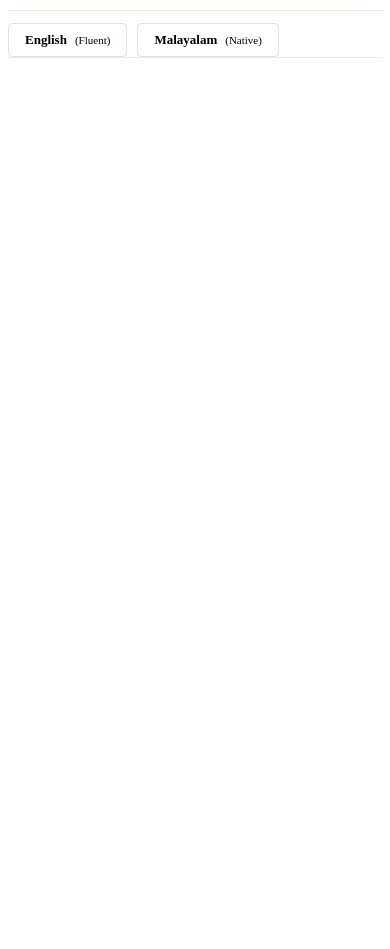
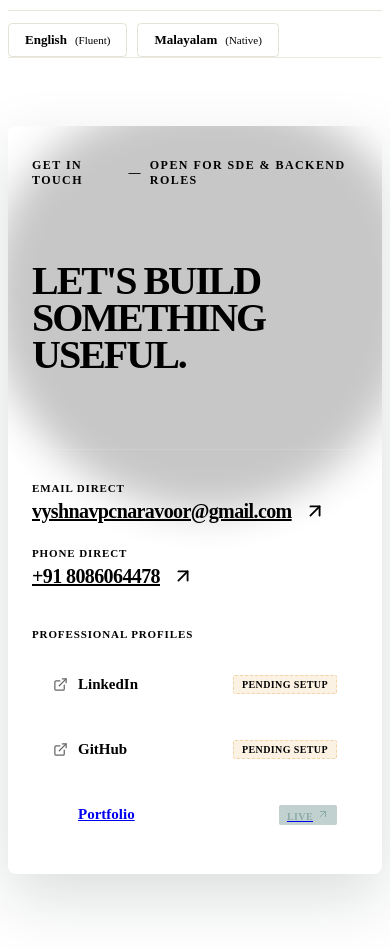
Before and after one commit to vyshn4v/portfolio, a React (Vite) app: page / in a window 390 px wide. Shown: the part 9841-10790 px from the top of the page. Before the commit the page ends 9907 px from the top, so only its background shows below. Built offline with nearby package versions, Linux system fonts and the light colour scheme; the HTML template or start-up script is replaced by a standard one.

Commit message:
feat(contact): phase 10 - closing cta dark panel, direct contact channels, and pending profile link handling

```diff
--- a/src/App.tsx
+++ b/src/App.tsx
@@ -9,6 +9,7 @@ import { Projects } from './components/Projects/Projects';
 import { Skills } from './components/Skills/Skills';
 import { Philosophy } from './components/Philosophy/Philosophy';
 import { Certifications } from './components/Certifications/Certifications';
+import { Contact } from './components/Contact/Contact';
 
 export const App: React.FC = () => {
   const [, setPreloaderComplete] = useState(false);
@@ -28,6 +29,7 @@ export const App: React.FC = () => {
         <Skills />
         <Philosophy />
         <Certifications />
+        <Contact />
       </main>
     </div>
   );
--- /dev/null
+++ b/src/components/Contact/Contact.css
@@ -0,0 +1,196 @@
+.contact-section {
+  padding-top: clamp(60px, 8vh, 120px);
+  padding-bottom: clamp(60px, 8vh, 120px);
+  position: relative;
+  background-color: var(--color-bg);
+}
+
+.contact-panel {
+  background-color: var(--color-ink);
+  color: var(--color-bg);
+  border-radius: 8px;
+  padding: clamp(48px, 7vw, 96px);
+  position: relative;
+  overflow: hidden;
+  box-shadow: 0 24px 64px rgba(13, 35, 34, 0.15);
+}
+
+/* Restrained Orange Organic Accent Shape inside dark panel */
+.contact-organic-shape {
+  position: absolute;
+  top: -80px;
+  right: -60px;
+  width: 480px;
+  height: 480px;
+  pointer-events: none;
+  opacity: 0.22;
+  filter: blur(20px);
+  z-index: 1;
+}
+
+.contact-inner {
+  position: relative;
+  z-index: 2;
+  display: flex;
+  flex-direction: column;
+  gap: clamp(40px, 5vh, 64px);
+}
+
+.contact-eyebrow {
+  font-family: var(--font-mono);
+  font-size: 12px;
+  font-weight: 600;
+  letter-spacing: 0.12em;
+  text-transform: uppercase;
+  color: var(--color-orange-warm);
+  display: flex;
+  align-items: center;
+  gap: 8px;
+}
+
+.contact-heading-wrap {
+  overflow: hidden;
+}
+
+.contact-heading {
+  font-family: var(--font-display);
+  font-size: clamp(40px, 6.5vw, 88px);
+  line-height: 0.92;
+  letter-spacing: -0.05em;
+  font-weight: 700;
+  text-transform: uppercase;
+  color: var(--color-bg);
+  max-width: 900px;
+}
+
+/* Contact Details & Channels Grid */
+.contact-grid {
+  display: grid;
+  grid-template-columns: 1.2fr 0.8fr;
+  align-items: start;
+  gap: clamp(32px, 5vw, 72px);
+  padding-top: 32px;
+  border-top: 1px solid rgba(247, 246, 240, 0.15);
+}
+
+.contact-primary-channels {
+  display: flex;
+  flex-direction: column;
+  gap: 24px;
+}
+
+.contact-channel-item {
+  display: flex;
+  flex-direction: column;
+  gap: 6px;
+}
+
+.channel-label {
+  font-family: var(--font-mono);
+  font-size: 11px;
+  font-weight: 600;
+  letter-spacing: 0.08em;
+  text-transform: uppercase;
+  color: var(--color-beige);
+}
+
+.channel-action-link {
+  font-family: var(--font-display);
+  font-size: clamp(20px, 2.8vw, 36px);
+  font-weight: 700;
+  color: var(--color-bg);
+  letter-spacing: -0.03em;
+  display: inline-flex;
+  align-items: center;
+  gap: 12px;
+  transition: color var(--duration-fast) var(--ease-micro);
+  width: fit-content;
+}
+
+.channel-action-link:hover {
+  color: var(--color-orange-warm);
+}
+
+.channel-action-link svg {
+  transition: transform var(--duration-fast) var(--ease-micro);
+}
+
+.channel-action-link:hover svg {
+  transform: translate(2px, -2px);
+}
+
+/* Socials & Professional Links Column */
+.contact-links-col {
+  display: flex;
+  flex-direction: column;
+  gap: 18px;
+}
+
+.contact-links-list {
+  display: flex;
+  flex-direction: column;
+  gap: 12px;
+}
+
+.profile-link-card {
+  display: flex;
+  align-items: center;
+  justify-content: space-between;
+  padding: 16px 20px;
+  background: rgba(247, 246, 240, 0.04);
+  border: 1px solid rgba(247, 246, 240, 0.1);
+  border-radius: 4px;
+  transition: all var(--duration-fast) var(--ease-micro);
+}
+
+.profile-link-card.active:hover {
+  background: rgba(247, 246, 240, 0.08);
+  border-color: var(--color-orange-warm);
+}
+
+.link-label-group {
+  display: flex;
+  align-items: center;
+  gap: 10px;
+  font-family: var(--font-display);
+  font-size: 15px;
+  font-weight: 600;
+  color: var(--color-bg);
+}
+
+.pending-pill {
+  font-family: var(--font-mono);
+  font-size: 10px;
+  font-weight: 600;
+  letter-spacing: 0.04em;
+  text-transform: uppercase;
+  padding: 3px 8px;
+  border-radius: 2px;
+  background-color: rgba(230, 165, 77, 0.15);
+  color: var(--color-orange-warm);
+  border: 1px dashed rgba(230, 165, 77, 0.4);
+}
+
+.active-pill-tag {
+  font-family: var(--font-mono);
+  font-size: 10px;
+  font-weight: 600;
+  letter-spacing: 0.04em;
+  text-transform: uppercase;
+  padding: 3px 8px;
+  border-radius: 2px;
+  background-color: rgba(47, 105, 100, 0.3);
+  color: #8EAAA4;
+}
+
+/* Responsive */
+@media (max-width: 860px) {
+  .contact-panel {
+    padding: 32px 24px;
+  }
+
+  .contact-grid {
+    grid-template-columns: 1fr;
+    gap: 40px;
+  }
+}
--- /dev/null
+++ b/src/components/Contact/Contact.tsx
@@ -0,0 +1,129 @@
+import React from 'react';
+import { motion } from 'framer-motion';
+import { ArrowUpRight, Mail, Globe, ExternalLink } from 'lucide-react';
+import { profile } from '../../data/profile';
+import './Contact.css';
+
+const EASE_OUT = [0.16, 1, 0.3, 1] as const;
+
+export const Contact: React.FC = () => {
+  return (
+    <section className="contact-section" id="contact" aria-label="Contact and Collaboration">
+      <div className="container">
+        <motion.div
+          className="contact-panel"
+          initial={{ opacity: 0, y: 40 }}
+          whileInView={{ opacity: 1, y: 0 }}
+          viewport={{ once: true, margin: '-60px' }}
+          transition={{ duration: 0.8, ease: EASE_OUT }}
+        >
+          {/* Restrained Organic Orange Shape in Dark Theme */}
+          <div className="contact-organic-shape" aria-hidden="true">
+            <svg viewBox="0 0 400 400" xmlns="http://www.w3.org/2000/svg">
+              <path
+                d="M 120,60 C 220,20 340,50 370,140 C 400,230 360,330 280,370 C 200,410 100,380 50,300 C 0,220 20,100 120,60 Z"
+                fill="var(--color-orange)"
+              />
+            </svg>
+          </div>
+
+          <div className="contact-inner">
+            <div className="contact-eyebrow">
+              <span>GET IN TOUCH</span>
+              <span>—</span>
+              <span>OPEN FOR SDE &amp; BACKEND ROLES</span>
+            </div>
+
+            <div className="contact-heading-wrap">
+              <motion.h2
+                className="contact-heading"
+                initial={{ clipPath: 'inset(100% 0 0 0)', opacity: 0 }}
+                whileInView={{ clipPath: 'inset(0% 0 0 0)', opacity: 1 }}
+                viewport={{ once: true, margin: '-40px' }}
+                transition={{ duration: 0.8, ease: EASE_OUT }}
+              >
+                LET'S BUILD SOMETHING USEFUL.
+              </motion.h2>
+            </div>
+
+            <div className="contact-grid">
+              {/* Left Column: Direct Communication Channels */}
+              <div className="contact-primary-channels">
+                <div className="contact-channel-item">
+                  <span className="channel-label">EMAIL DIRECT</span>
+                  <a
+                    href={`mailto:${profile.email}`}
+                    className="channel-action-link"
+                    aria-label={`Send email to ${profile.email}`}
+                  >
+                    <span>{profile.email}</span>
+                    <ArrowUpRight size={22} />
+                  </a>
+                </div>
+
+                <div className="contact-channel-item">
+                  <span className="channel-label">PHONE DIRECT</span>
+                  <a
+                    href={`tel:${profile.phone.replace(/\s+/g, '')}`}
+                    className="channel-action-link"
+                    aria-label={`Call ${profile.phone}`}
+                  >
+                    <span>{profile.phone}</span>
+                    <ArrowUpRight size={22} />
+                  </a>
+                </div>
+              </div>
+
+              {/* Right Column: Professional Presence & Links */}
+              <div className="contact-links-col">
+                <span className="channel-label">PROFESSIONAL PROFILES</span>
+
+                <div className="contact-links-list">
+                  {profile.links.map((link) => {
+                    const isPending = link.url.includes('TODO');
+                    const isPortfolio = link.label === 'Portfolio';
+
+                    return isPending ? (
+                      <div
+                        key={link.label}
+                        className="profile-link-card"
+                        title="Profile link pending setup"
+                      >
+                        <div className="link-label-group">
+                          <ExternalLink size={15} opacity={0.6} />
+                          <span>{link.label}</span>
+                        </div>
+                        <span className="pending-pill">PENDING SETUP</span>
+                      </div>
+                    ) : (
+                      <a
+                        key={link.label}
+                        href={link.url}
+                        target="_blank"
+                        rel="noopener noreferrer"
+                        className="profile-link-card active"
+                      >
+                        <div className="link-label-group">
+                          {isPortfolio ? (
+                            <Globe size={15} color="var(--color-orange-warm)" />
+                          ) : (
+                            <Mail size={15} color="var(--color-orange-warm)" />
+                          )}
+                          <span>{link.label}</span>
+                        </div>
+                        <span className="active-pill-tag">
+                          <span>LIVE</span>
+                          <ArrowUpRight size={12} style={{ display: 'inline', marginLeft: 4 }} />
+                        </span>
+                      </a>
+                    );
+                  })}
+                </div>
+              </div>
+            </div>
+          </div>
+        </motion.div>
+      </div>
+    </section>
+  );
+};
--- a/src/components/Contact/index.ts
+++ b/src/components/Contact/index.ts
@@ -1,2 +1 @@
-// Phase 0 scaffold placeholder
-export {};
+export * from './Contact';
```
